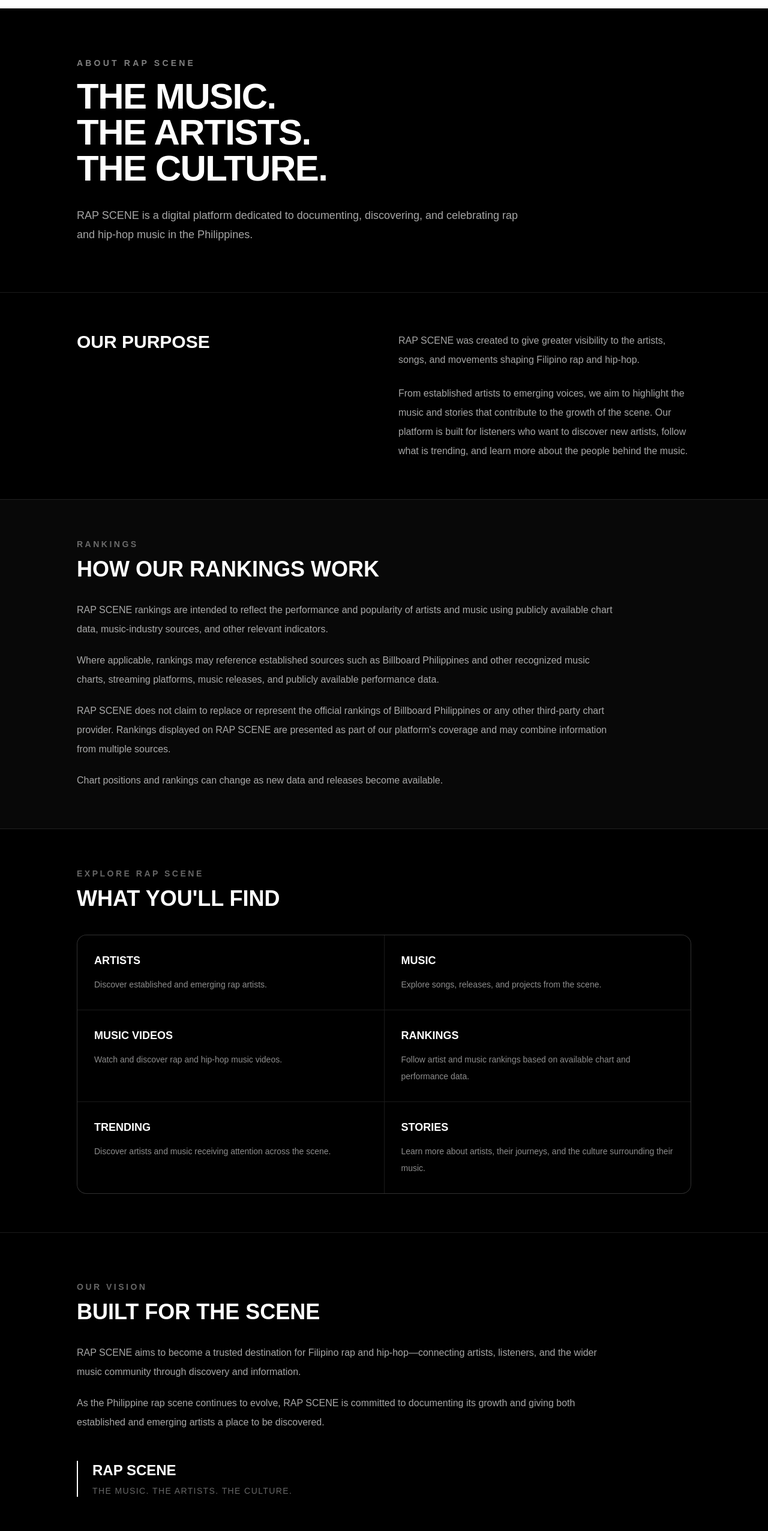
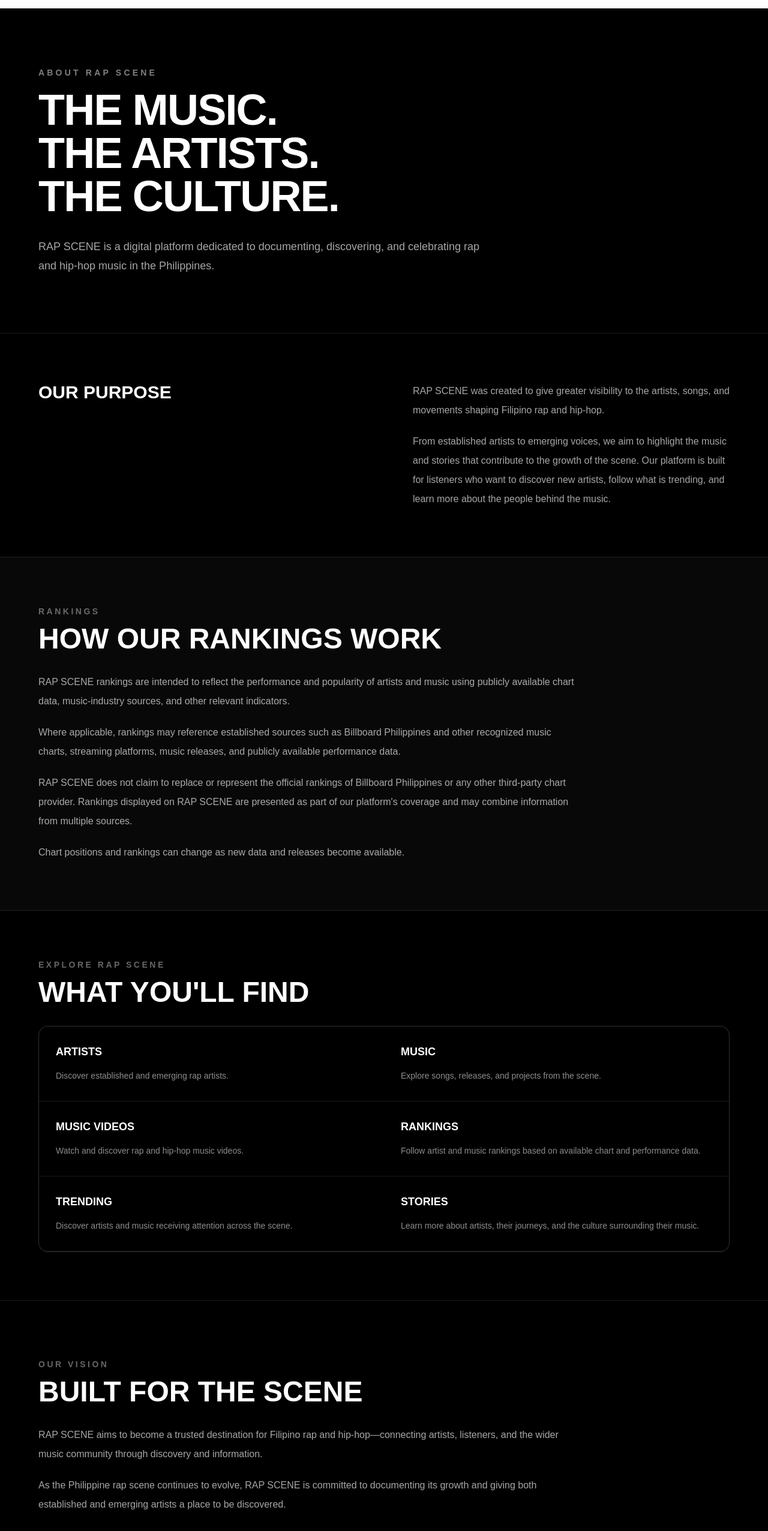
Before and after one commit to hellonorextech/rap-scene, a Next.js app: page /about in a window 1280 px wide. Shown: the part 74-2626 px from the top of the page at 60% size. Built offline with nearby package versions, Linux system fonts and the light colour scheme.

Commit message:
Update about page

```diff
--- a/app/about/page.tsx
+++ b/app/about/page.tsx
@@ -2,13 +2,13 @@ export default function AboutPage() {
   return (
     <main className="min-h-screen bg-black text-white">
       {/* Hero */}
-      <section className="border-b border-white/10 px-6 py-20 sm:px-10 lg:px-20">
-        <div className="mx-auto max-w-5xl">
+      <section className="border-b border-white/10 px-5 py-16 sm:px-8 sm:py-20 lg:px-12 lg:py-24">
+        <div className="mx-auto max-w-6xl">
           <p className="mb-4 text-sm font-semibold uppercase tracking-[0.3em] text-white/50">
             About RAP SCENE
           </p>
 
-          <h1 className="text-4xl font-black uppercase tracking-tight sm:text-6xl">
+          <h1 className="text-4xl font-black uppercase tracking-tight sm:text-6xl lg:text-7xl">
             The Music.
             <br />
             The Artists.
@@ -16,7 +16,7 @@ export default function AboutPage() {
             The Culture.
           </h1>
 
-          <p className="mt-8 max-w-3xl text-base leading-8 text-white/65 sm:text-lg">
+          <p className="mt-7 max-w-3xl text-base leading-8 text-white/65 sm:mt-8 sm:text-lg">
             RAP SCENE is a digital platform dedicated to documenting,
             discovering, and celebrating rap and hip-hop music in the
             Philippines.
@@ -25,15 +25,15 @@ export default function AboutPage() {
       </section>
 
       {/* About */}
-      <section className="px-6 py-16 sm:px-10 lg:px-20">
-        <div className="mx-auto grid max-w-5xl gap-12 md:grid-cols-2">
+      <section className="px-5 py-14 sm:px-8 sm:py-16 lg:px-12 lg:py-20">
+        <div className="mx-auto grid max-w-6xl gap-8 md:grid-cols-2 md:gap-16 lg:gap-24">
           <div>
             <h2 className="text-2xl font-bold uppercase sm:text-3xl">
               Our Purpose
             </h2>
           </div>
 
-          <div className="space-y-6 text-sm leading-8 text-white/65 sm:text-base">
+          <div className="space-y-5 text-sm leading-8 text-white/65 sm:text-base">
             <p>
               RAP SCENE was created to give greater visibility to the artists,
               songs, and movements shaping Filipino rap and hip-hop.
@@ -51,17 +51,17 @@ export default function AboutPage() {
       </section>
 
       {/* Rankings */}
-      <section className="border-y border-white/10 bg-white/[0.03] px-6 py-16 sm:px-10 lg:px-20">
-        <div className="mx-auto max-w-5xl">
+      <section className="border-y border-white/10 bg-white/[0.03] px-5 py-14 sm:px-8 sm:py-16 lg:px-12 lg:py-20">
+        <div className="mx-auto max-w-6xl">
           <p className="mb-3 text-sm font-semibold uppercase tracking-[0.25em] text-white/40">
             Rankings
           </p>
 
-          <h2 className="text-3xl font-black uppercase sm:text-4xl">
+          <h2 className="text-3xl font-black uppercase sm:text-4xl lg:text-5xl">
             How Our Rankings Work
           </h2>
 
-          <div className="mt-8 max-w-4xl space-y-5 text-sm leading-8 text-white/65 sm:text-base">
+          <div className="mt-7 max-w-4xl space-y-5 text-sm leading-8 text-white/65 sm:mt-8 sm:text-base">
             <p>
               RAP SCENE rankings are intended to reflect the performance and
               popularity of artists and music using publicly available chart
@@ -92,17 +92,17 @@ export default function AboutPage() {
       </section>
 
       {/* What You'll Find */}
-      <section className="px-6 py-16 sm:px-10 lg:px-20">
-        <div className="mx-auto max-w-5xl">
+      <section className="px-5 py-14 sm:px-8 sm:py-16 lg:px-12 lg:py-20">
+        <div className="mx-auto max-w-6xl">
           <p className="mb-3 text-sm font-semibold uppercase tracking-[0.25em] text-white/40">
             Explore RAP SCENE
           </p>
 
-          <h2 className="text-3xl font-black uppercase sm:text-4xl">
+          <h2 className="text-3xl font-black uppercase sm:text-4xl lg:text-5xl">
             What You&apos;ll Find
           </h2>
 
-          <div className="mt-10 grid gap-px overflow-hidden rounded-2xl border border-white/10 bg-white/10 sm:grid-cols-2">
+          <div className="mt-8 grid overflow-hidden rounded-2xl border border-white/10 bg-white/10 sm:grid-cols-2">
             {[
               {
                 title: "Artists",
@@ -131,7 +131,7 @@ export default function AboutPage() {
             ].map((item) => (
               <div
                 key={item.title}
-                className="bg-black p-7 transition hover:bg-white/[0.04]"
+                className="border-b border-white/10 bg-black p-6 transition hover:bg-white/[0.04] sm:p-7"
               >
                 <h3 className="text-lg font-bold uppercase">
                   {item.title}
@@ -147,17 +147,17 @@ export default function AboutPage() {
       </section>
 
       {/* Vision */}
-      <section className="border-t border-white/10 px-6 py-20 sm:px-10 lg:px-20">
-        <div className="mx-auto max-w-5xl">
+      <section className="border-t border-white/10 px-5 py-16 sm:px-8 sm:py-20 lg:px-12 lg:py-24">
+        <div className="mx-auto max-w-6xl">
           <p className="mb-3 text-sm font-semibold uppercase tracking-[0.25em] text-white/40">
             Our Vision
           </p>
 
-          <h2 className="text-3xl font-black uppercase sm:text-4xl">
+          <h2 className="text-3xl font-black uppercase sm:text-4xl lg:text-5xl">
             Built for the Scene
           </h2>
 
-          <p className="mt-8 max-w-4xl text-sm leading-8 text-white/65 sm:text-base">
+          <p className="mt-7 max-w-4xl text-sm leading-8 text-white/65 sm:mt-8 sm:text-base">
             RAP SCENE aims to become a trusted destination for Filipino rap
             and hip-hop—connecting artists, listeners, and the wider music
             community through discovery and information.
@@ -169,7 +169,7 @@ export default function AboutPage() {
             emerging artists a place to be discovered.
           </p>
 
-          <div className="mt-12 border-l-2 border-white pl-6">
+          <div className="mt-10 border-l-2 border-white pl-5 sm:mt-12 sm:pl-6">
             <p className="text-xl font-black uppercase sm:text-2xl">
               RAP SCENE
             </p>
```
